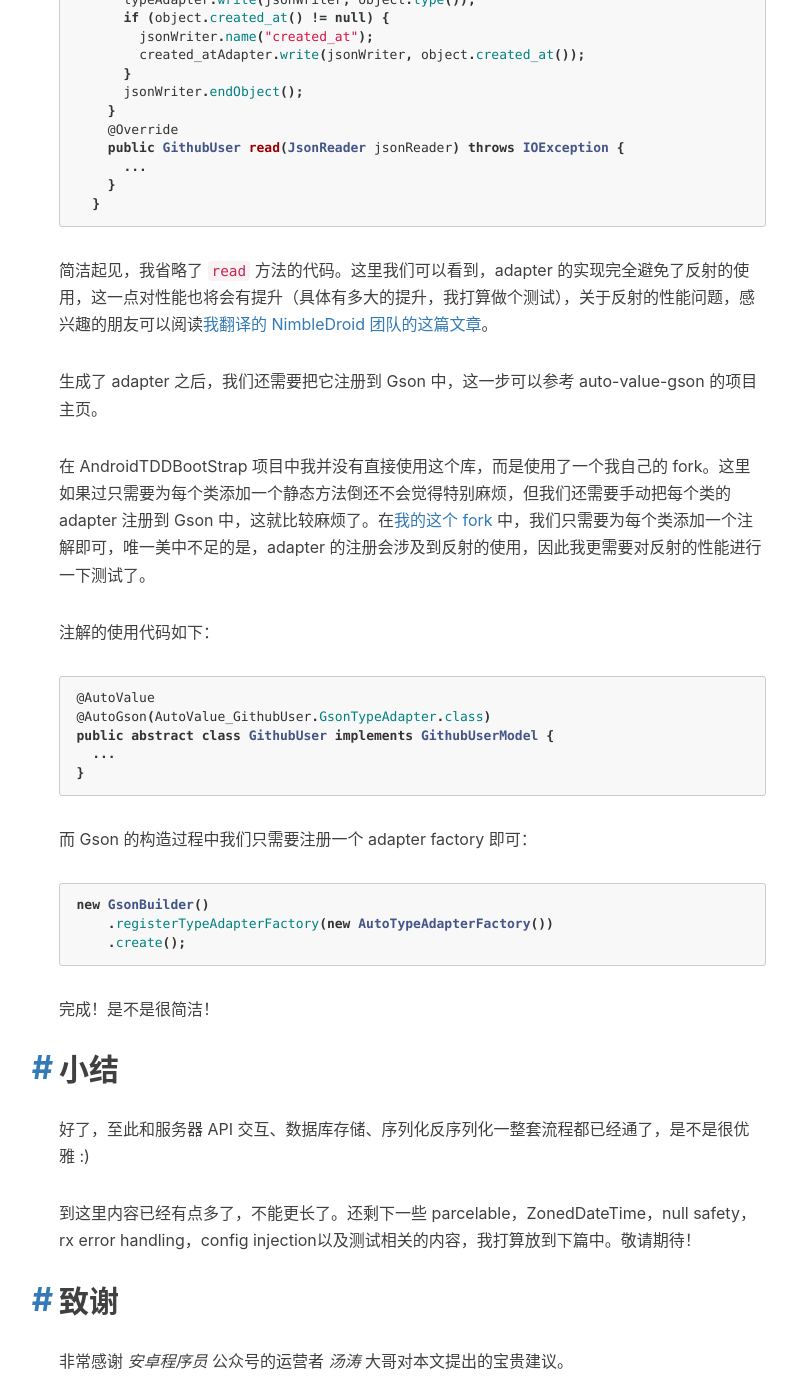
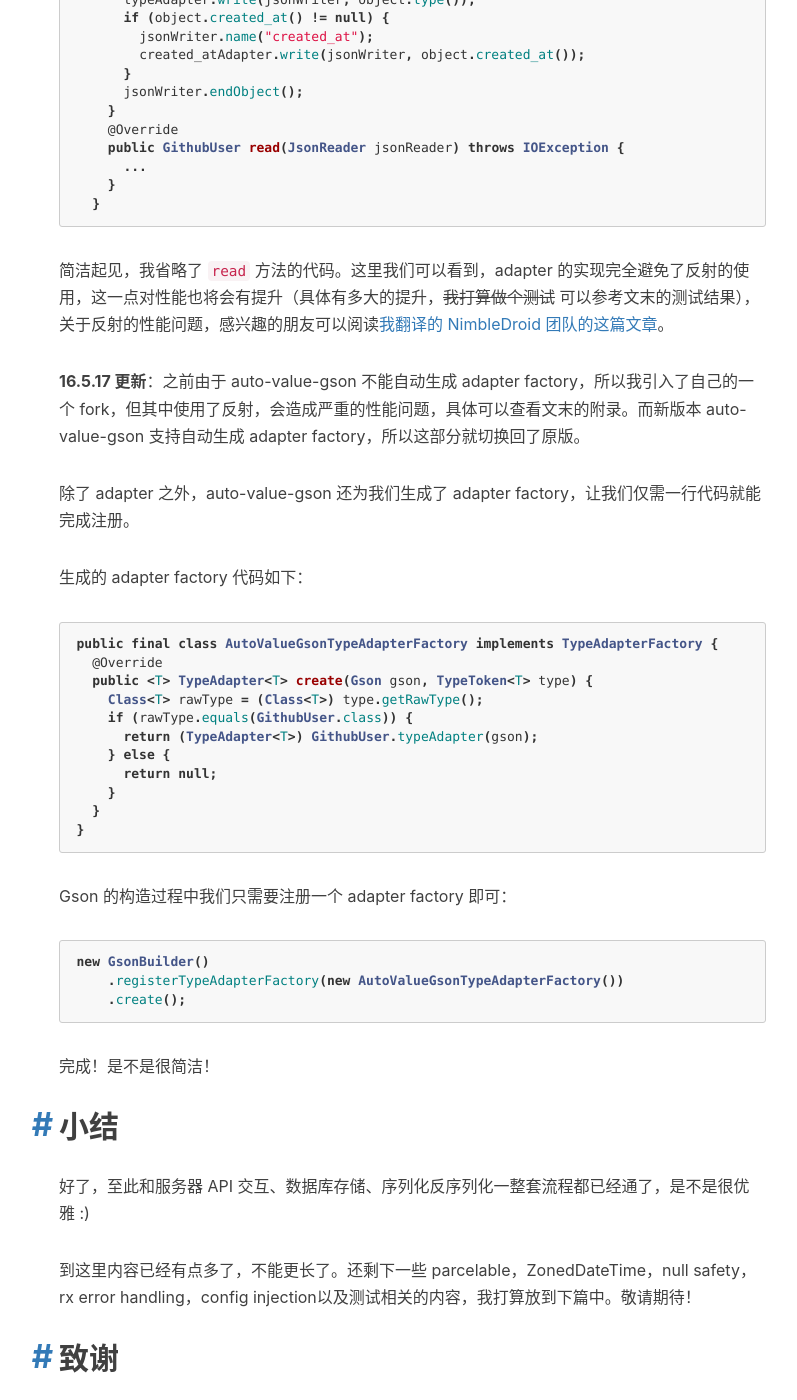
Before and after one commit to anzhidabai/Piasy.github.io, a Jekyll site: the page built from _posts/2016-05-06-Perfect-Android-Model-Layer.md, in a window 1280 px wide and 1400 px high, scrolled down 7344 px. Shown: the whole window, without its empty margins (206-1003 px from the left). Built offline with Jekyll 4.4.1, drawn with Linux system fonts in a browser that asks for light colours; comment, search, counter and statistics services are not loaded; some of the changed text lies outside the part shown.

Commit message:
add json reflection perf

```diff
--- a/_posts/2016-05-06-Perfect-Android-Model-Layer.md
+++ b/_posts/2016-05-06-Perfect-Android-Model-Layer.md
@@ -234,27 +234,33 @@
   }
 ~~~
 
-简洁起见，我省略了 `read` 方法的代码。这里我们可以看到，adapter 的实现完全避免了反射的使用，这一点对性能也将会有提升（具体有多大的提升，我打算做个测试），关于反射的性能问题，感兴趣的朋友可以阅读[我翻译的 NimbleDroid 团队的这篇文章](http://blog.nimbledroid.com/2016/02/23/slow-Android-reflection-zh.html){:target="_blank"}。
+简洁起见，我省略了 `read` 方法的代码。这里我们可以看到，adapter 的实现完全避免了反射的使用，这一点对性能也将会有提升（具体有多大的提升，~~我打算做个测试~~ 可以参考文末的测试结果），关于反射的性能问题，感兴趣的朋友可以阅读[我翻译的 NimbleDroid 团队的这篇文章](http://blog.nimbledroid.com/2016/02/23/slow-Android-reflection-zh.html){:target="_blank"}。
 
-生成了 adapter 之后，我们还需要把它注册到 Gson 中，这一步可以参考 auto-value-gson 的项目主页。
+**16.5.17 更新**：之前由于 auto-value-gson 不能自动生成 adapter factory，所以我引入了自己的一个 fork，但其中使用了反射，会造成严重的性能问题，具体可以查看文末的附录。而新版本 auto-value-gson 支持自动生成 adapter factory，所以这部分就切换回了原版。
 
-在 AndroidTDDBootStrap 项目中我并没有直接使用这个库，而是使用了一个我自己的 fork。这里如果过只需要为每个类添加一个静态方法倒还不会觉得特别麻烦，但我们还需要手动把每个类的 adapter 注册到 Gson 中，这就比较麻烦了。在[我的这个 fork](https://github.com/Piasy/auto-value-gson/tree/autogson){:target="_blank"} 中，我们只需要为每个类添加一个注解即可，唯一美中不足的是，adapter 的注册会涉及到反射的使用，因此我更需要对反射的性能进行一下测试了。
+除了 adapter 之外，auto-value-gson 还为我们生成了 adapter factory，让我们仅需一行代码就能完成注册。
 
-注解的使用代码如下：
+生成的 adapter factory 代码如下：
 
 ~~~ java
-@AutoValue
-@AutoGson(AutoValue_GithubUser.GsonTypeAdapter.class)
-public abstract class GithubUser implements GithubUserModel {
-  ...
+public final class AutoValueGsonTypeAdapterFactory implements TypeAdapterFactory {
+  @Override
+  public <T> TypeAdapter<T> create(Gson gson, TypeToken<T> type) {
+    Class<T> rawType = (Class<T>) type.getRawType();
+    if (rawType.equals(GithubUser.class)) {
+      return (TypeAdapter<T>) GithubUser.typeAdapter(gson);
+    } else {
+      return null;
+    }
+  }
 }
 ~~~
 
-而 Gson 的构造过程中我们只需要注册一个 adapter factory 即可：
+Gson 的构造过程中我们只需要注册一个 adapter factory 即可：
 
 ~~~ java
 new GsonBuilder()
-    .registerTypeAdapterFactory(new AutoTypeAdapterFactory())
+    .registerTypeAdapterFactory(new AutoValueGsonTypeAdapterFactory())
     .create();
 ~~~
 
@@ -267,3 +273,36 @@
 
 ## 致谢
 非常感谢 _安卓程序员_ 公众号的运营者 _汤涛_ 大哥对本文提出的宝贵建议。
+
+## 附：AutoGson 反射性能测试
+为了测量 type adapter factory 是否使用反射、序列化时是否使用反射的性能区别，我做了几组简单地实验：
+
++ 在 [hello world 工程](https://github.com/Piasy/AndroidPlayground/tree/master/perf){:target="_blank"}中
+  + 创建 adapter 时使用反射，序列化时不使用反射（`toJson` 函数指定类型），记为 create；
+  + 创建 adapter 时不使用反射，序列化时使用反射（`toJson` 函数不指定类型），记为 toJson；
+  + 创建 adapter 时使用反射，序列化时使用反射，记为 create & toJson；
+  + 创建 adapter 时不使用反射，序列化时不使用反射，记为 reflectless；
++ 在 AndroidTDDBootStrap 工程中进行同样的测试
+
+实验都是新创建 Gson 对象，并创建新对象，调用 toJson 10000 次。实验在两台手机上进行：
+
++ 三星 A7，安卓 4.4.4，8 核 CPU，2 GB RAM
++ 华为 3C，安卓 4.4.2，4 核 CPU，2 GB RAM
+
+测试结果如下，单位纳秒：
+
+\- | reflectless | create | toJson | create & toJson
+A7, hello world | 1,830,788,333 | 3,076,125,832 | 5,044,041,092 | 5,594,355,988
+A7, AndroidTDDBootStrap | 1,872,459,687 | 3,180,990,155 | 5,207,894,529 | 6,128,111,873
+3C, hello world | 5,927,091,874 | 8,829,257,395 | 16,688,314,635 | 17,324,313,488
+3C, AndroidTDDBootStrap | 4,886,309,062 | 9,427,969,531 | 18,550,120,207 | 19,450,675,780
+
+首先我们看看只利用反射创建 adapter 的开销：在 A7 上，hello world 工程中耗时增加 **`68%`**，AndroidTDDBootStrap 工程中耗时增加 **`69.8%`**；在 3C 上，hello world 工程中耗时增加 **`48.9%`**，AndroidTDDBootStrap 工程中耗时增加 **`92.9%`**。我们可以看到，**每次创建 adapter 都使用反射，耗时增加了 `48.9% ~ 92.9%`**。
+
+这里需要注意，为了让运行结果可测量，我反复创建了新的 Gson 对象 10000 次，实际使用中，我们通常会使用一个全局单例的 Gson 对象，而 Gson 对 adapter 进行了缓存处理，所以一个 adapter 只会利用反射创建一次。
+
+再来看看只利用反射进行序列化的开销：在 A7 上，hello world 工程中耗时增加 **`175.5%`**，AndroidTDDBootStrap 工程中耗时增加 **`178.1%`**；在 3C 上，hello world 工程中耗时增加 **`181.5%`**，AndroidTDDBootStrap 工程中耗时增加 **`279.6%`**。我们可以看到，**每次执行 `toJson` 都使用反射，耗时增加了 `175.5% ~ 279.6%`**。
+
+最后我们看看利用反射创建 adapter 和进行序列化的开销：在 A7 上，hello world 工程中耗时增加 **`205.5%`**，AndroidTDDBootStrap 工程中耗时增加 **`227.2%`**；在 3C 上，hello world 工程中耗时增加 **`192.2%`**，AndroidTDDBootStrap 工程中耗时增加 **`298%`**。我们可以看到，**每次执行 `toJson` 都使用反射，耗时增加了 `192.2% ~ 298%`**。
+
+所以，Json 序列化和反序列化时，对反射的使用还是非常影响性能的，而利用 auto-value-gson，我们可以轻易地避免这块额外的性能开销，唯一需要注意的是，调用 `toJson` 时，**务必带上第二个参数**。
```
